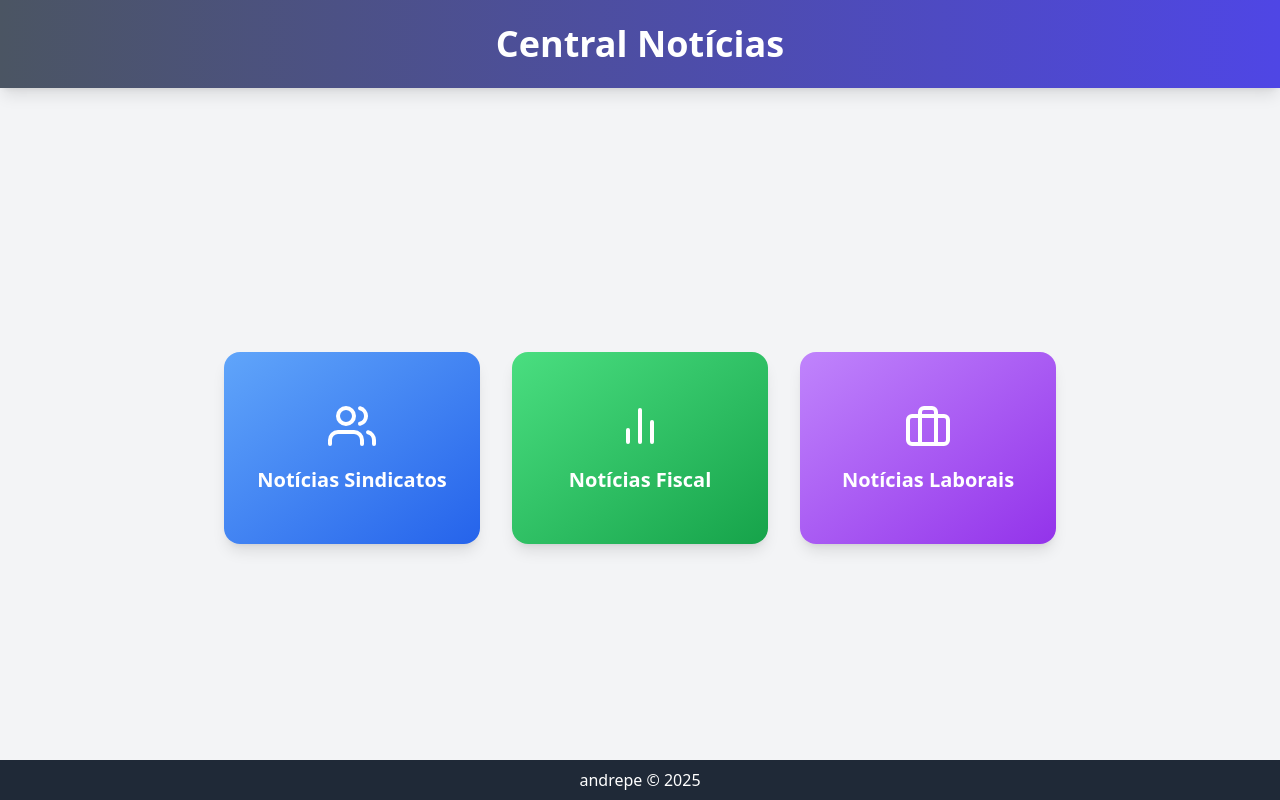
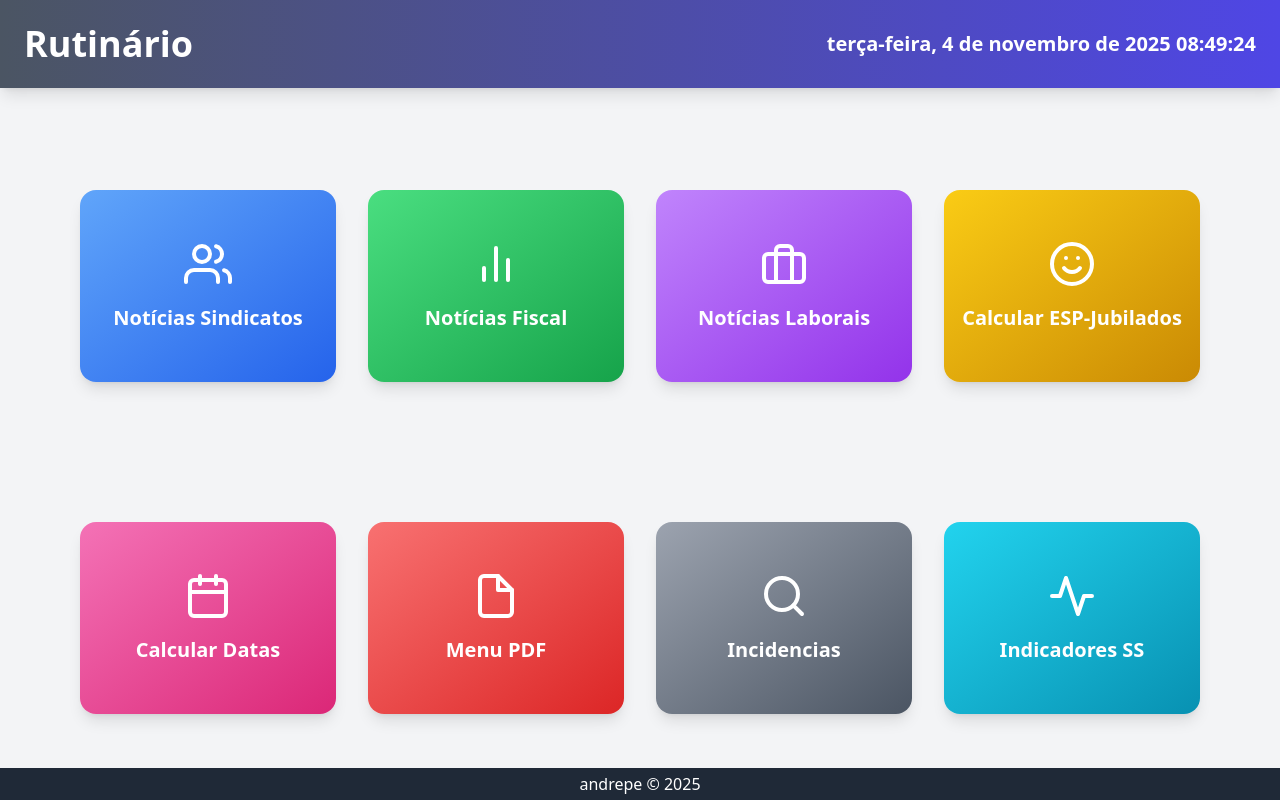
Before and after one commit to andrepe-ux/centralnoticias, a plain HTML site: page index.html in a window 1280 px wide. Drawn offline with nearby package versions, Linux system fonts and the light colour scheme.

Commit message:
Add files via upload

```diff
--- a/index.html
+++ b/index.html
@@ -3,7 +3,7 @@
 <head>
     <meta charset="UTF-8">
     <meta name="viewport" content="width=device-width, initial-scale=1.0">
-    <title>Central Notícias</title>
+    <title>Rutinário</title>
     <script src="https://cdn.tailwindcss.com"></script>
     <!-- Favicon -->
     <link rel="icon" href="https://cdn-icons-png.flaticon.com/512/2910/2910763.png" type="image/png">
@@ -37,20 +37,28 @@
             transition: opacity 0.4s;
             pointer-events: none;
         }
+        /* Responsividade: desativa o efeito 3D em mobile */
+        @media (max-width: 768px) {
+            .card-3d:hover .card-inner {
+                transform: none;
+                box-shadow: none;
+            }
+        }
     </style>
 </head>
 <body class="bg-gray-100 flex flex-col min-h-screen">
 
     <!-- Header -->
-    <header class="bg-gradient-to-r from-gray-600 to-indigo-600 text-white p-6 shadow-lg">
-        <h1 class="text-4xl font-extrabold text-center">Central Notícias</h1>
+    <header class="bg-gradient-to-r from-gray-600 to-indigo-600 text-white p-6 shadow-lg flex justify-between items-center">
+        <h1 class="text-4xl font-extrabold">Rutinário</h1>
+        <div id="clock" class="text-xl font-semibold"></div>
     </header>
 
     <!-- Main Content -->
     <main class="flex-grow flex flex-col items-center justify-center gap-8 mt-12 px-4 md:flex-row md:justify-center md:flex-wrap">
 
         <!-- Card 1 -->
-        <a href="https://andrepe-ux.github.io/sindibusca/"
+        <a href="https://andrepe-ux.github.io/sindibusca/" target="_blank" rel="noopener noreferrer"
            class="card-3d relative w-64 h-48 bg-gradient-to-br from-blue-400 to-blue-600 rounded-2xl shadow-lg overflow-hidden cursor-pointer">
             <div class="card-inner flex flex-col items-center justify-center h-full text-white">
                 <i data-feather="users" class="w-12 h-12 mb-4"></i>
@@ -59,7 +67,7 @@
         </a>
 
         <!-- Card 2 -->
-        <a href="https://andrepe-ux.github.io/noticiasfiscal/"
+        <a href="https://andrepe-ux.github.io/noticiasfiscal/" target="_blank" rel="noopener noreferrer"
            class="card-3d relative w-64 h-48 bg-gradient-to-br from-green-400 to-green-600 rounded-2xl shadow-lg overflow-hidden cursor-pointer">
             <div class="card-inner flex flex-col items-center justify-center h-full text-white">
                 <i data-feather="bar-chart-2" class="w-12 h-12 mb-4"></i>
@@ -68,7 +76,7 @@
         </a>
 
         <!-- Card 3 -->
-        <a href="https://andrepe-ux.github.io/noticias/"
+        <a href="https://andrepe-ux.github.io/noticias/" target="_blank" rel="noopener noreferrer"
            class="card-3d relative w-64 h-48 bg-gradient-to-br from-purple-400 to-purple-600 rounded-2xl shadow-lg overflow-hidden cursor-pointer">
             <div class="card-inner flex flex-col items-center justify-center h-full text-white">
                 <i data-feather="briefcase" class="w-12 h-12 mb-4"></i>
@@ -76,15 +84,72 @@
             </div>
         </a>
 
+        <!-- Card 4 -->
+        <a href="https://andrepe-ux.github.io/jubilados/" target="_blank" rel="noopener noreferrer"
+           class="card-3d relative w-64 h-48 bg-gradient-to-br from-yellow-400 to-yellow-600 rounded-2xl shadow-lg overflow-hidden cursor-pointer">
+            <div class="card-inner flex flex-col items-center justify-center h-full text-white">
+                <i data-feather="smile" class="w-12 h-12 mb-4"></i>
+                <h2 class="text-xl font-bold text-center">Calcular ESP-Jubilados</h2>
+            </div>
+        </a>
+
+        <!-- Card 5 -->
+        <a href="https://andrepe-ux.github.io/calcula_data/" target="_blank" rel="noopener noreferrer"
+           class="card-3d relative w-64 h-48 bg-gradient-to-br from-pink-400 to-pink-600 rounded-2xl shadow-lg overflow-hidden cursor-pointer">
+            <div class="card-inner flex flex-col items-center justify-center h-full text-white">
+                <i data-feather="calendar" class="w-12 h-12 mb-4"></i>
+                <h2 class="text-xl font-bold text-center">Calcular Datas</h2>
+            </div>
+        </a>
+
+        <!-- Card 6 -->
+        <a href="https://andrepe-ux.github.io/menupdf/" target="_blank" rel="noopener noreferrer"
+           class="card-3d relative w-64 h-48 bg-gradient-to-br from-red-400 to-red-600 rounded-2xl shadow-lg overflow-hidden cursor-pointer">
+            <div class="card-inner flex flex-col items-center justify-center h-full text-white">
+                <i data-feather="file" class="w-12 h-12 mb-4"></i>
+                <h2 class="text-xl font-bold text-center">Menu PDF</h2>
+            </div>
+        </a>
+
+        <!-- Card 7 -->
+        <a href="https://andrepe-ux.github.io/incidencias/" target="_blank" rel="noopener noreferrer"
+           class="card-3d relative w-64 h-48 bg-gradient-to-br from-gray-400 to-gray-600 rounded-2xl shadow-lg overflow-hidden cursor-pointer">
+            <div class="card-inner flex flex-col items-center justify-center h-full text-white">
+                <i data-feather="search" class="w-12 h-12 mb-4"></i>
+                <h2 class="text-xl font-bold text-center">Incidencias</h2>
+            </div>
+        </a>
+
+        <!-- Card 8 (NOVO) -->
+        <a href="https://andrepe-ux.github.io/indicadores/" target="_blank" rel="noopener noreferrer"
+           class="card-3d relative w-64 h-48 bg-gradient-to-br from-cyan-400 to-cyan-600 rounded-2xl shadow-lg overflow-hidden cursor-pointer">
+            <div class="card-inner flex flex-col items-center justify-center h-full text-white">
+                <i data-feather="activity" class="w-12 h-12 mb-4"></i>
+                <h2 class="text-xl font-bold text-center">Indicadores SS</h2>
+            </div>
+        </a>
+
     </main>
 
     <!-- Footer -->
-    <footer class="bg-gray-800 text-white text-center p-2 mt-auto">
+    <footer class="bg-gray-800 text-white text-center p-1 mt-auto">
         andrepe © 2025
     </footer>
 
     <script>
-        feather.replace()
+        feather.replace();
+
+        // Atualiza o relógio a cada segundo
+        function updateClock() {
+            const now = new Date();
+            const options = { weekday: 'long', year: 'numeric', month: 'long', day: 'numeric' };
+            const time = now.toLocaleTimeString('pt-BR');
+            const date = now.toLocaleDateString('pt-BR', options);
+            document.getElementById('clock').textContent = `${date} ${time}`;
+        }
+
+        setInterval(updateClock, 1000);
+        updateClock();
     </script>
 </body>
 </html>
```
